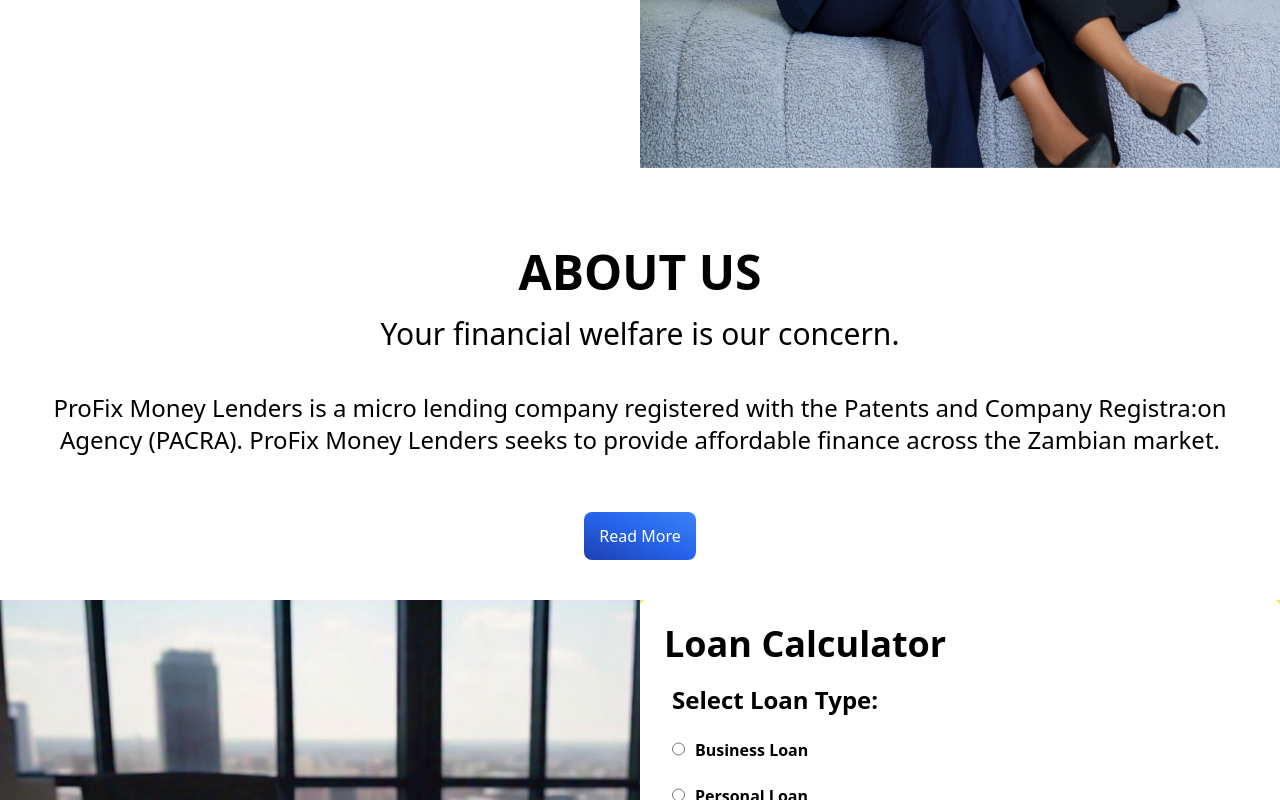
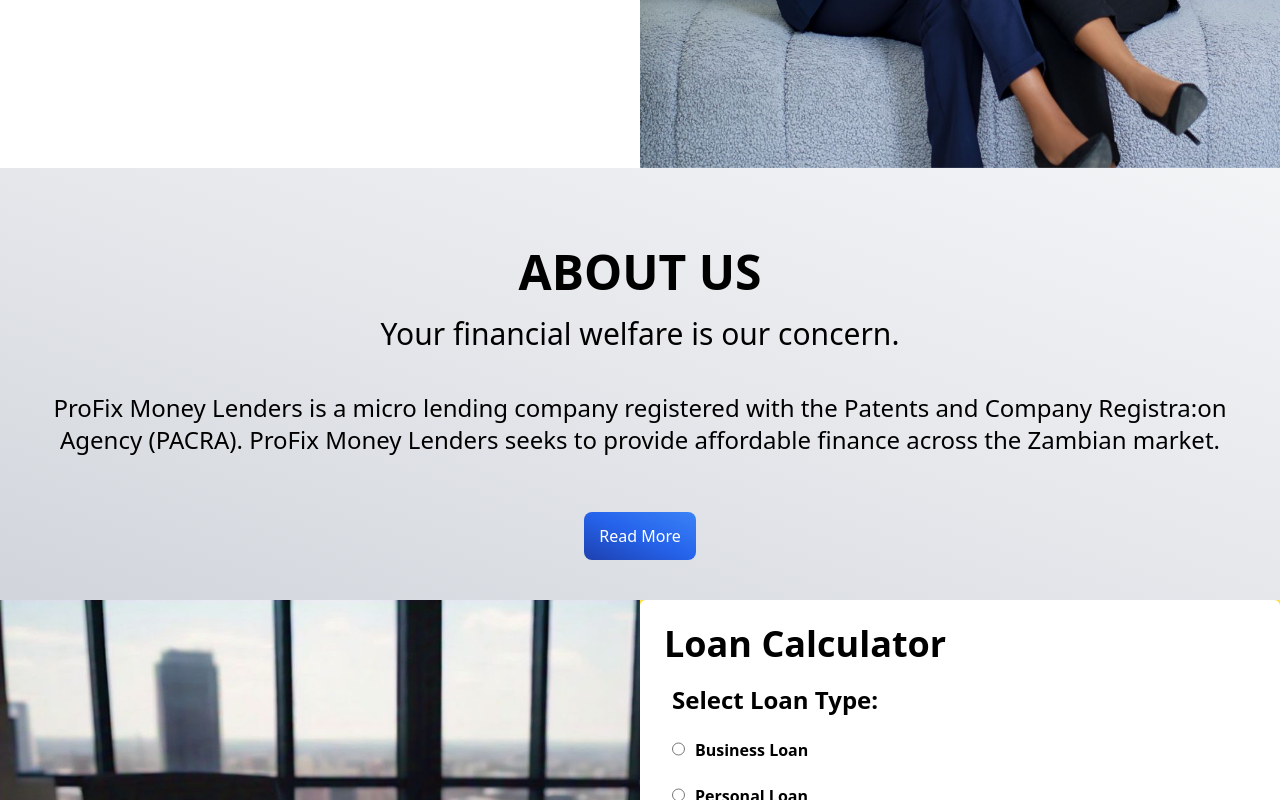
Before and after one commit to Dali125/Profix.web, a website: page index.html in a window 1280 px wide. Shown: the part 672-1472 px from the top of the page. Drawn offline with nearby package versions, Linux system fonts and the light colour scheme.

Commit message:
Updated index file

```diff
--- a/index.html
+++ b/index.html
@@ -96,7 +96,7 @@
         </div>
 
     </div>
-    <section class="pl-3 pr-3  bg-gradient-to-bl from gray-100 via-gray-200 to-white w-screen ">
+    <section class="pl-3 pr-3  bg-gradient-to-bl from-gray-100 via-gray-200 to-gray-300 w-screen ">
         <p id="contactus" class="text-5xl font-bold pt-10 pb-5 pt-20 text-center">ABOUT US</p>
 
         <div class="flex flex-col justify-center items-center">
```
